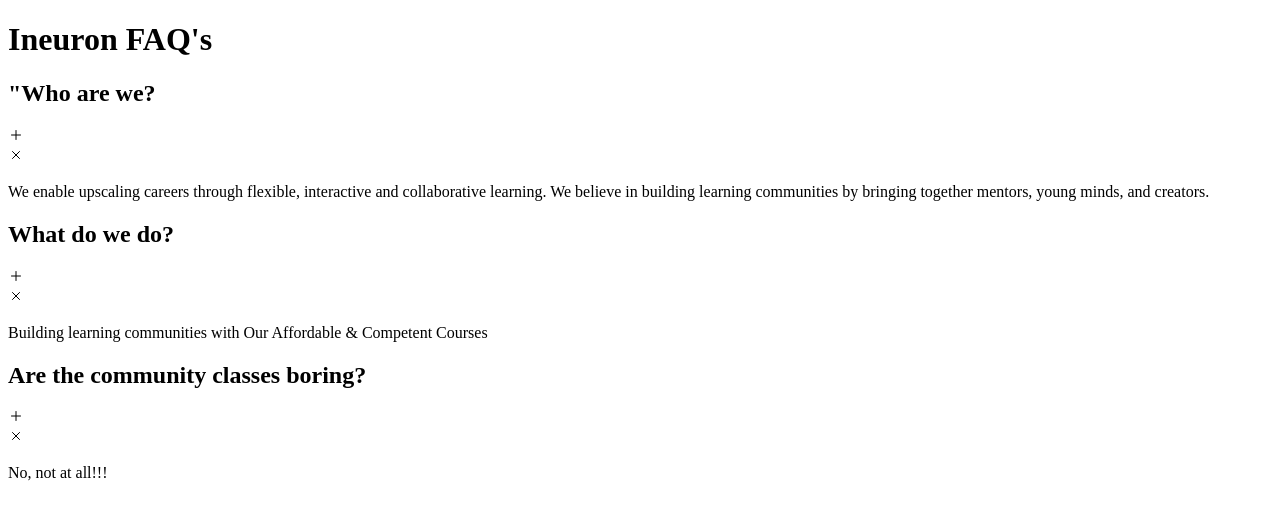
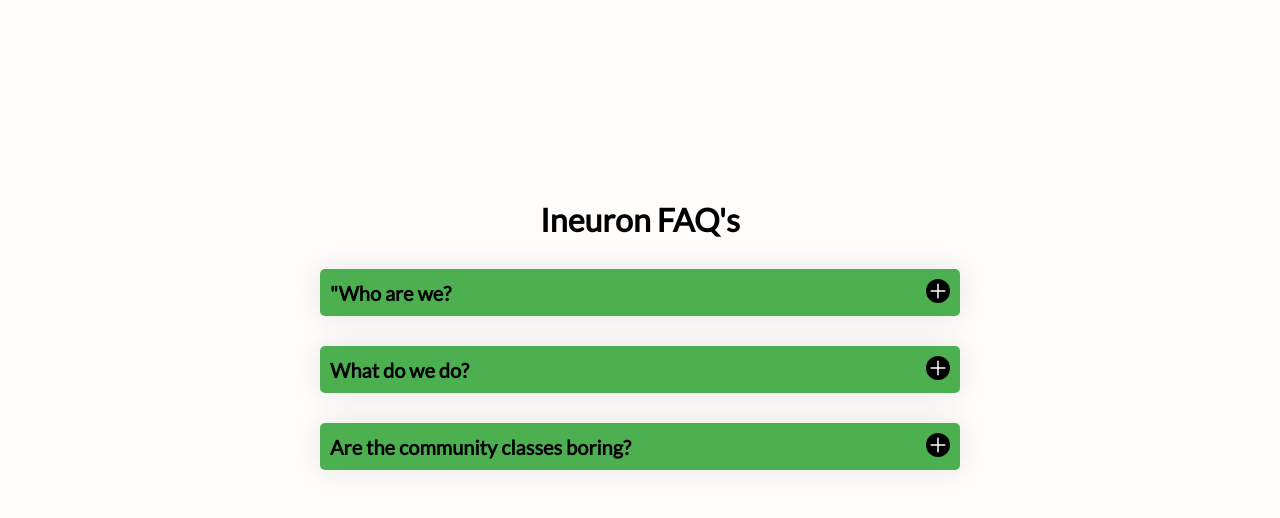
Before and after one commit to niranjanrai/Accordion, a plain HTML site: page index.html in a window 1280 px wide. Drawn offline with nearby package versions, Linux system fonts and the light colour scheme.

Commit message:
first commit

```diff
--- a/index.html
+++ b/index.html
@@ -6,7 +6,7 @@
   <meta http-equiv="X-UA-Compatible" content="IE=edge" />
   <meta name="viewport" content="width=device-width, initial-scale=1.0" />
   <title> Accordion</title>
-  <link rel="stylesheet" href="style.css" />
+  <link rel="stylesheet" href="/index.css" />
 </head>
 
 <body>
@@ -64,7 +64,7 @@
   </div>
   <script type="module" src="https://unpkg.com/ionicons@5.5.2/dist/ionicons/ionicons.esm.js"></script>
   <script nomodule src="https://unpkg.com/ionicons@5.5.2/dist/ionicons/ionicons.js"></script>
-  <script src="app.js"></script>
+  <script src="/faq.js"></script>
 </body>
 
 </html>
```
